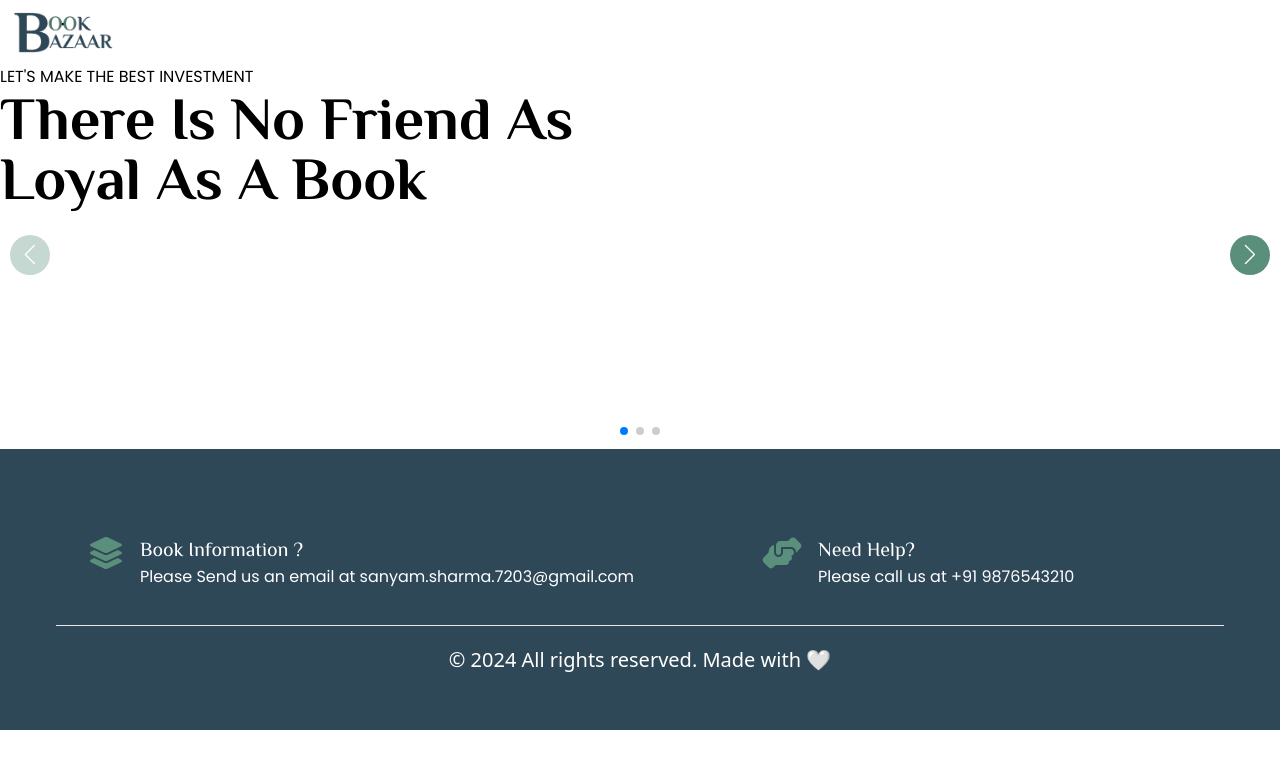
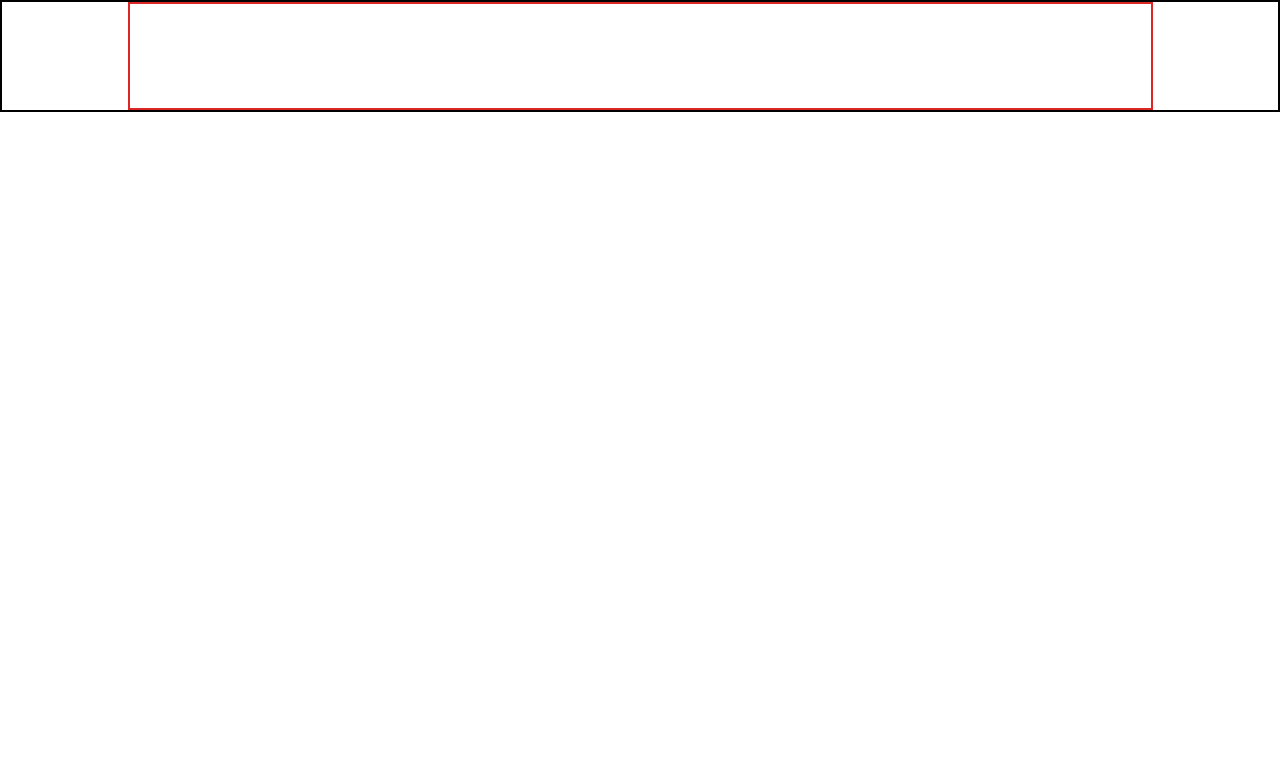
Before and after one commit to Anonymous777-ind/BookBazaar, a React (Vite) app in the folder Frontend/: page / in a window 1280 px wide. Shown: the top 768 px of the page. Built offline with nearby package versions, Linux system fonts and the light colour scheme.

Commit message:
files updated

```diff
--- a/Frontend/index.html
+++ b/Frontend/index.html
@@ -7,7 +7,7 @@
     <title>BookBazaar</title>
   </head>
   <body>
-    <div id="root"></div>
+    <sectoin id="root"></sectoin>
     <script type="module" src="/src/main.jsx"></script>
   </body>
 </html>
--- a/Frontend/src/components/Header.jsx
+++ b/Frontend/src/components/Header.jsx
@@ -1,15 +1,13 @@
-import React from 'react'
-
+import React from "react";
 
 function Header() {
   return (
-    <>
-    <div className="w-32 p-3">
-    <img src="../public/logo.png" alt="logo" />
+    <header className="w-screen h-28 border-2 border-black xs:px-2">
+      <nav className="w-full mx-auto h-full container  border-2 border-red-600">
 
-    </div>
-    </>
-  )
+      </nav>
+    </header>
+  );
 }
 
-export default Header
+export default Header;
--- a/Frontend/src/components/Layout.jsx
+++ b/Frontend/src/components/Layout.jsx
@@ -7,8 +7,8 @@ function Layout() {
   return (
     <>
       <Header />
-      <Carousel />
-      <Footer />
+      {/* <Carousel /> */}
+      {/* <Footer /> */}
     </>
   );
 }
--- a/Frontend/src/components/Navbar.jsx
+++ /dev/null
@@ -1,7 +0,0 @@
-import React from "react";
-
-function Navbar() {
-  return <div>Navbar</div>;
-}
-
-export default Navbar;
--- a/Frontend/tailwind.config.js
+++ b/Frontend/tailwind.config.js
@@ -18,6 +18,19 @@ export default {
       },
       padding: {
         "padding-sm": "0.875rem"
+      },
+      screens: {
+        'xs': {'max': '426px'},
+
+        'sm': '641px',
+
+        'md': '769px',
+
+        'lg': '1025px',
+
+        'xl': '1281px',
+
+        '2xl': '1537px'
       }
     },
   },
```
